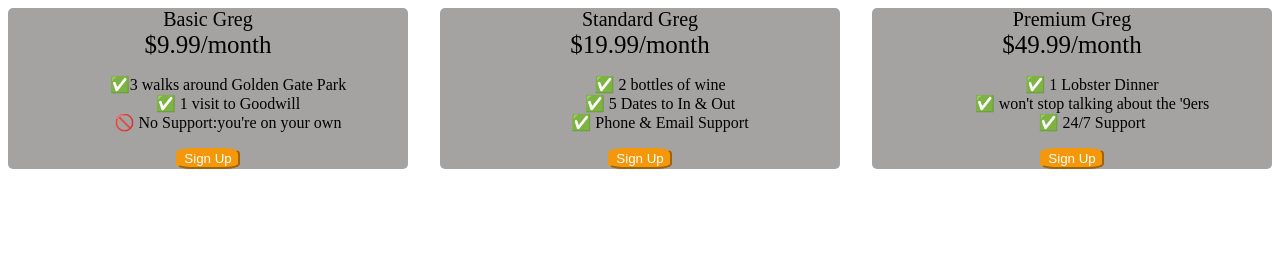
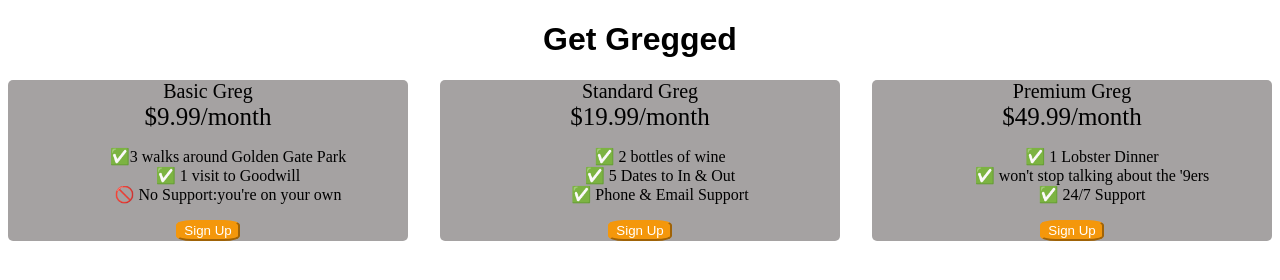
Before and after one commit to MCondes/pricingPlan, a plain HTML site: page index.html in a window 1280 px wide. Drawn offline with Linux system fonts and the light colour scheme; a web font is replaced by a local one.

Commit message:
Add files via upload

```diff
--- a/index.html
+++ b/index.html
@@ -11,6 +11,7 @@
         font-family: "Sono", sans-serif;
 
       }
+
       .pricing-container {
         display:flex;
         justify-content: center;
@@ -48,6 +49,9 @@
       ul > * {
         list-style-type: none;
       }
+      h1{
+        text-align: center;
+      }
 
 
 
@@ -64,6 +68,7 @@
   </head>
 
   <body>
+    <h1>Get Gregged</h1>
     <div class="pricing-container">
       <div class="pricing-plan">
         <div class="plan-title">Basic Greg</div>
```
